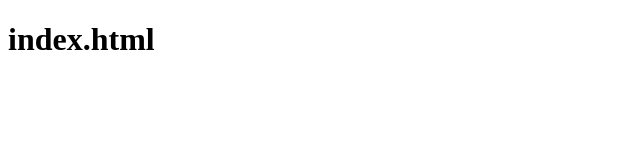
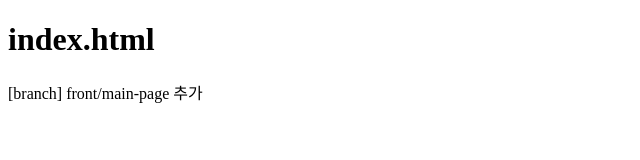
Before and after one commit to firstpanthera/open-api, a plain HTML site: page index.html in a window 1280 px wide. Shown: the whole page, without its empty margins (0-640 px from the left). Drawn offline with Linux system fonts and the light colour scheme.

Commit message:
index.html : div태그 추가

```diff
--- a/index.html
+++ b/index.html
@@ -1,11 +1,15 @@
 <!DOCTYPE html>
 <html lang="en">
+
 <head>
   <meta charset="UTF-8">
   <meta name="viewport" content="width=device-width, initial-scale=1.0">
   <title>Document</title>
 </head>
+
 <body>
   <h1>index.html</h1>
+  <div>[branch] front/main-page 추가</div>
 </body>
+
 </html>
```
